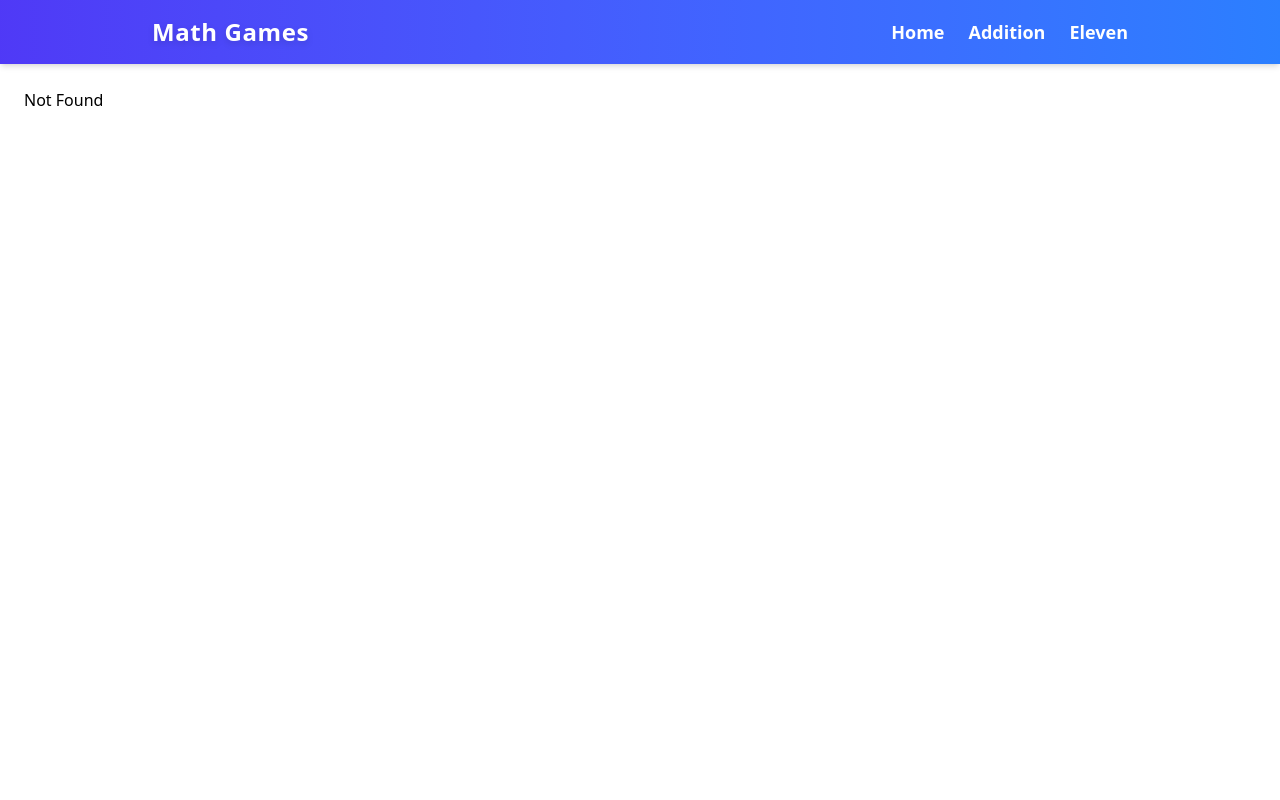
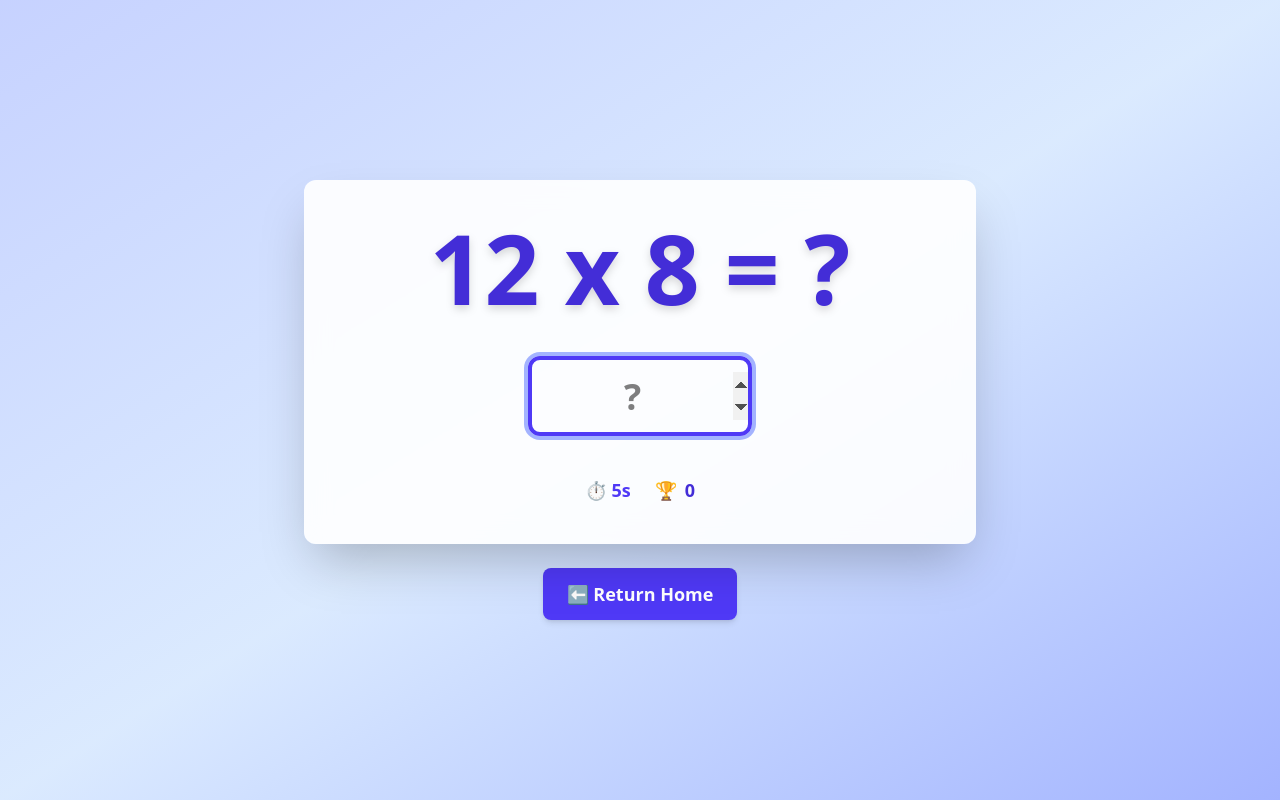
Before and after one commit to DoozkuV/mental-math, a React (Vite) app: page /multiplication in a window 1280 px wide. Before the commit this address had no page. Built offline with nearby package versions, Linux system fonts and the light colour scheme.

Commit message:
QOL, UI Revamp, and times tables

```diff
--- a/src/components/MathInput.tsx
+++ b/src/components/MathInput.tsx
@@ -1,4 +1,4 @@
-import React, { useReducer, useRef } from "react";
+import React, { useEffect, useReducer, useRef } from "react";
 import Timer from "@components/Timer";
 import { createPing } from "@/lib/animation";
 
@@ -41,6 +41,10 @@ const MathInput: React.FC<MathInputProps> = ({ lhs: lhsInit, rhs: rhsInit, opera
   }
 
   const containerRef = useRef<HTMLDivElement>(null);
+  const inputRef = useRef<HTMLInputElement>(null);
+
+  // Auto-focus input on load
+  useEffect(() => inputRef.current?.focus(), []);
 
   const onChange = (e: React.ChangeEvent<HTMLInputElement>) => {
     const val = parseInt(e.target.value);
@@ -54,7 +58,7 @@ const MathInput: React.FC<MathInputProps> = ({ lhs: lhsInit, rhs: rhsInit, opera
   return (
     <div
       ref={containerRef}
-      className="relative flex items-center justify-center w-4/5 md:w-1/2"
+      className="relative flex items-center justify-center w-4/5 md:w-full"
     >
       <div className="relative z-10 flex flex-col items-center justify-center bg-white/90 backdrop-blur-md shadow-2xl rounded-xl p-10 gap-10 w-full">
         <div className="text-6xl md:text-8xl font-extrabold text-center text-indigo-700 drop-shadow-lg">
@@ -63,6 +67,7 @@ const MathInput: React.FC<MathInputProps> = ({ lhs: lhsInit, rhs: rhsInit, opera
 
         <input
           type="number"
+          ref={inputRef}
           onChange={onChange}
           className="w-40 md:w-56 h-20 text-center text-4xl font-bold border-4 border-indigo-500 rounded-xl focus:outline-none focus:ring-4 focus:ring-indigo-300 focus:border-indigo-600 transition"
           placeholder="?"
--- a/src/routeTree.gen.ts
+++ b/src/routeTree.gen.ts
@@ -11,6 +11,7 @@
 import { Route as rootRouteImport } from './routes/__root'
 import { Route as GameRouteRouteImport } from './routes/_game/route'
 import { Route as IndexRouteImport } from './routes/index'
+import { Route as GameMultiplicationRouteImport } from './routes/_game/multiplication'
 import { Route as GameElevenRouteImport } from './routes/_game/eleven'
 import { Route as GameAdditionRouteImport } from './routes/_game/addition'
 
@@ -22,6 +23,11 @@ const IndexRoute = IndexRouteImport.update({
   id: '/',
   path: '/',
   getParentRoute: () => rootRouteImport,
+} as any)
+const GameMultiplicationRoute = GameMultiplicationRouteImport.update({
+  id: '/multiplication',
+  path: '/multiplication',
+  getParentRoute: () => GameRouteRoute,
 } as any)
 const GameElevenRoute = GameElevenRouteImport.update({
   id: '/eleven',
@@ -38,11 +44,13 @@ export interface FileRoutesByFullPath {
   '/': typeof IndexRoute
   '/addition': typeof GameAdditionRoute
   '/eleven': typeof GameElevenRoute
+  '/multiplication': typeof GameMultiplicationRoute
 }
 export interface FileRoutesByTo {
   '/': typeof IndexRoute
   '/addition': typeof GameAdditionRoute
   '/eleven': typeof GameElevenRoute
+  '/multiplication': typeof GameMultiplicationRoute
 }
 export interface FileRoutesById {
   __root__: typeof rootRouteImport
@@ -50,13 +58,20 @@ export interface FileRoutesById {
   '/_game': typeof GameRouteRouteWithChildren
   '/_game/addition': typeof GameAdditionRoute
   '/_game/eleven': typeof GameElevenRoute
+  '/_game/multiplication': typeof GameMultiplicationRoute
 }
 export interface FileRouteTypes {
   fileRoutesByFullPath: FileRoutesByFullPath
-  fullPaths: '/' | '/addition' | '/eleven'
+  fullPaths: '/' | '/addition' | '/eleven' | '/multiplication'
   fileRoutesByTo: FileRoutesByTo
-  to: '/' | '/addition' | '/eleven'
-  id: '__root__' | '/' | '/_game' | '/_game/addition' | '/_game/eleven'
+  to: '/' | '/addition' | '/eleven' | '/multiplication'
+  id:
+    | '__root__'
+    | '/'
+    | '/_game'
+    | '/_game/addition'
+    | '/_game/eleven'
+    | '/_game/multiplication'
   fileRoutesById: FileRoutesById
 }
 export interface RootRouteChildren {
@@ -80,6 +95,13 @@ declare module '@tanstack/react-router' {
       preLoaderRoute: typeof IndexRouteImport
       parentRoute: typeof rootRouteImport
     }
+    '/_game/multiplication': {
+      id: '/_game/multiplication'
+      path: '/multiplication'
+      fullPath: '/multiplication'
+      preLoaderRoute: typeof GameMultiplicationRouteImport
+      parentRoute: typeof GameRouteRoute
+    }
     '/_game/eleven': {
       id: '/_game/eleven'
       path: '/eleven'
@@ -100,11 +122,13 @@ declare module '@tanstack/react-router' {
 interface GameRouteRouteChildren {
   GameAdditionRoute: typeof GameAdditionRoute
   GameElevenRoute: typeof GameElevenRoute
+  GameMultiplicationRoute: typeof GameMultiplicationRoute
 }
 
 const GameRouteRouteChildren: GameRouteRouteChildren = {
   GameAdditionRoute: GameAdditionRoute,
   GameElevenRoute: GameElevenRoute,
+  GameMultiplicationRoute: GameMultiplicationRoute,
 }
 
 const GameRouteRouteWithChildren = GameRouteRoute._addFileChildren(
--- a/src/routes/__root.tsx
+++ b/src/routes/__root.tsx
@@ -1,41 +1,12 @@
-import { createRootRoute, Link, Outlet } from "@tanstack/react-router";
+import { createRootRoute, Outlet } from "@tanstack/react-router";
 import { TanStackRouterDevtools } from "@tanstack/react-router-devtools";
 import "@/app.css";
 
 export const Route = createRootRoute({
   component: () => (
     <>
-      {/* Header / Nav */}
-      <header className="sticky top-0 z-50 bg-gradient-to-r from-indigo-600 to-blue-500 shadow-md">
-        <nav className="max-w-5xl mx-auto flex items-center justify-between px-6 py-4 text-white font-semibold">
-          <h1 className="text-2xl font-extrabold tracking-wide drop-shadow-md">
-            Math Games
-          </h1>
-          <div className="flex gap-6 text-lg">
-            <Link
-              to="/"
-              className="[&.active]:underline [&.active]:font-bold hover:opacity-90 transition"
-            >
-              Home
-            </Link>
-            <Link
-              to="/addition"
-              className="[&.active]:underline [&.active]:font-bold hover:opacity-90 transition"
-            >
-              Addition
-            </Link>
-            <Link
-              to="/eleven"
-              className="[&.active]:underline [&.active]:font-bold hover:opacity-90 transition"
-            >
-              Eleven
-            </Link>
-          </div>
-        </nav>
-      </header>
-
       {/* Page Content */}
-      <main className="p-6">
+      <main>
         <Outlet />
       </main>
 
--- /dev/null
+++ b/src/routes/_game/multiplication.tsx
@@ -0,0 +1,15 @@
+import { createFileRoute } from '@tanstack/react-router'
+import MathInput from '@components/MathInput'
+import { randInt } from '@/lib/math'
+
+export const Route = createFileRoute('/_game/multiplication')({
+  component: FileRoute,
+})
+
+function FileRoute() {
+  return (
+    <MathInput lhs={() => randInt(1, 12)} rhs={() => randInt(1, 12)} operator='multiply' />
+  )
+}
+
+export default FileRoute
--- a/src/routes/_game/route.tsx
+++ b/src/routes/_game/route.tsx
@@ -1,13 +1,21 @@
-import { createFileRoute, Outlet } from '@tanstack/react-router'
+import { createFileRoute, Outlet, Link } from "@tanstack/react-router";
 
-export const Route = createFileRoute('/_game')({
+export const Route = createFileRoute("/_game")({
   component: RouteComponent,
-})
+});
 
 function RouteComponent() {
   return (
-    <div className="min-h-screen flex items-center justify-center bg-gradient-to-br from-indigo-200 via-blue-100 to-indigo-300">
-      <Outlet />
+    <div className="min-h-screen flex flex-col items-center justify-center bg-gradient-to-br from-indigo-200 via-blue-100 to-indigo-300 p-6">
+      <div className="flex flex-col items-center gap-6 w-full max-w-2xl">
+        <Outlet />
+        <Link
+          to="/"
+          className="px-6 py-3 bg-indigo-600 text-white rounded-lg shadow-md hover:bg-indigo-700 transition text-lg font-semibold"
+        >
+          ⬅ Return Home
+        </Link>
+      </div>
     </div>
-  )
+  );
 }
--- a/src/routes/index.tsx
+++ b/src/routes/index.tsx
@@ -9,7 +9,7 @@ function RouteComponent() {
     <div className="min-h-screen flex items-center justify-center bg-gradient-to-br from-indigo-200 via-blue-100 to-indigo-300">
       <div className="flex flex-col items-center justify-center bg-white/90 backdrop-blur-md shadow-2xl rounded-xl p-10 gap-8 w-4/5 md:w-1/2">
         <h1 className="text-4xl md:text-5xl font-extrabold text-indigo-700 drop-shadow-lg text-center">
-          Math Games
+          Mental Math
         </h1>
         <p className="text-gray-600 text-center">
           Choose a challenge to get started:
@@ -24,10 +24,17 @@ function RouteComponent() {
           </Link>
 
           <Link
+            to="/multiplication"
+            className="w-full text-center py-4 text-xl font-bold text-white bg-green-600 rounded-lg shadow-md hover:bg-indigo-700 transition"
+          >
+            ✖️ Times Table Practice
+          </Link>
+
+          <Link
             to="/eleven"
             className="w-full text-center py-4 text-xl font-bold text-white bg-yellow-500 rounded-lg shadow-md hover:bg-yellow-600 transition"
           >
-            ✨ Multiply by 11
+            ✨ Double Digits Times 11
           </Link>
         </div>
       </div>
```
